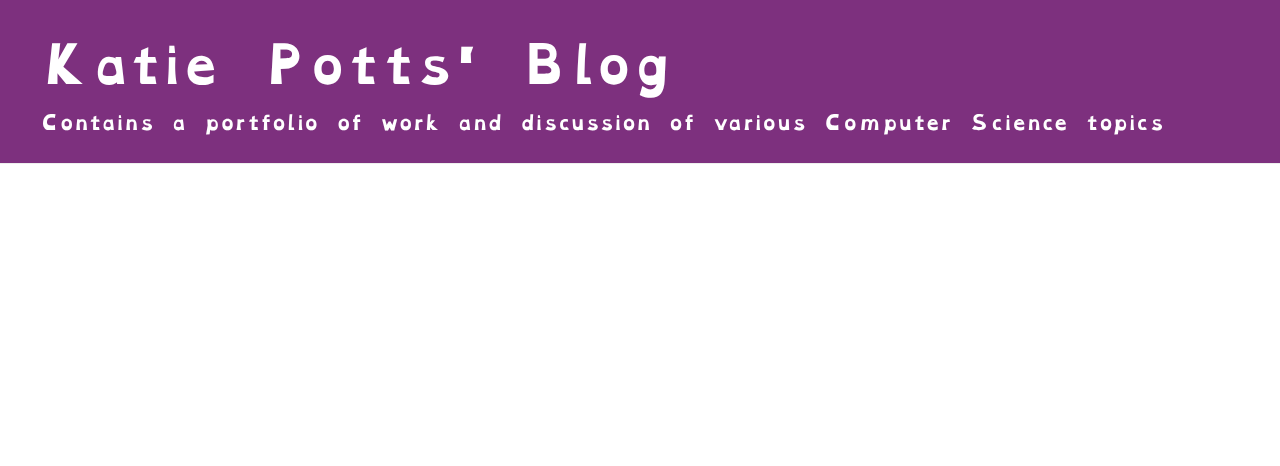
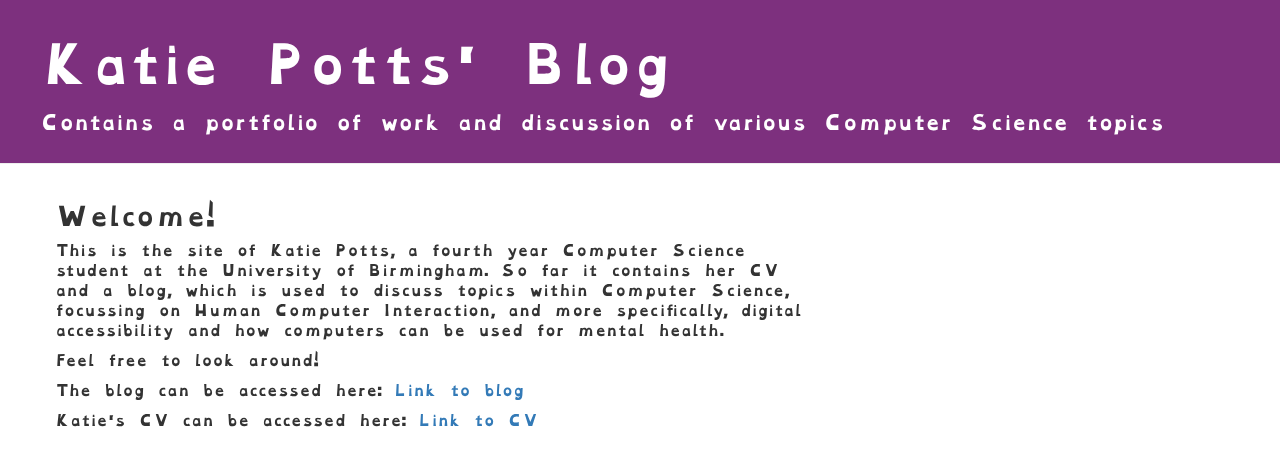
Before and after one commit to KMPotts/BridgingCoursework, a Django app: page / in a window 1280 px wide. Shown: the top 466 px of the page. Run offline with Django 3.2, Linux system fonts and the light colour scheme; data that the repository does not hold is empty; some libraries are stand-ins or nearby versions.

Commit message:
Added homepage

```diff
--- a/blog/templates/blog/base.html
+++ b/blog/templates/blog/base.html
@@ -13,9 +13,6 @@
       <a href="/">
       <h1>Katie Potts' Blog</h1>
       <h2>Contains a portfolio of work and discussion of various Computer Science topics</h2>
-      {% if user.is_authenticated %}
-        <a href="{% url 'post_new' %}" class="top-menu"><span class="glyphicon glyphicon-plus"></span></a>
-      {% endif %}
     </a>
     </div>
     <div class="content container">
--- /dev/null
+++ b/blog/templates/blog/home_page.html
@@ -0,0 +1,12 @@
+{% extends 'blog/base.html' %}
+
+{% block content %}
+<h3>Welcome!</h3>
+<p>This is the site of Katie Potts, a fourth year Computer Science student at the University of Birmingham. So far it contains her CV and a blog, which is used to discuss topics
+  within Computer Science, focussing on Human Computer Interaction, and more specifically, digital accessibility and how computers can be used for mental health.</p>
+
+<p>Feel free to look around!</p>
+
+<p>The blog can be accessed here: <a href="/blog">Link to blog</a></p>
+<p>Katie's CV can be accessed here: <a href="/cv">Link to CV</a></p>
+{% endblock %}
--- a/blog/templates/blog/post_list.html
+++ b/blog/templates/blog/post_list.html
@@ -1,6 +1,13 @@
 {% extends 'blog/base.html' %}
 
 {% block content %}
+{% if user.is_authenticated %}
+<p>
+  <button type="button" name="button">
+  <a href="{% url 'post_new' %}"><span class="glyphicon glyphicon-plus"></span></a>
+  </button>
+</p>
+{% endif %}
   {% for post in posts %}
         <div class="post">
               <div class="date">
--- a/blog/urls.py
+++ b/blog/urls.py
@@ -2,7 +2,8 @@ from django.urls import path
 from . import views
 
 urlpatterns = [
-    path('', views.post_list, name='post_list'),
+    path('', views.home, name='home_page'),
+    path('blog', views.post_list, name='post_list'),
     path('post/<int:pk>/', views.post_detail, name='post_detail'),
     path('post/new/', views.post_new, name='post_new'),
     path('post/<int:pk>/edit/', views.post_edit, name='post_edit'),
--- a/blog/views.py
+++ b/blog/views.py
@@ -7,6 +7,9 @@ from django.shortcuts import redirect
 
 
 # Create your views here.
+def home(request):
+    return render(request, 'blog/home_page.html')
+
 def post_list(request):
     posts = Post.objects.filter(published_date__lte=timezone.now()).order_by('published_date')
     return render(request, 'blog/post_list.html', {'posts': posts})
```
